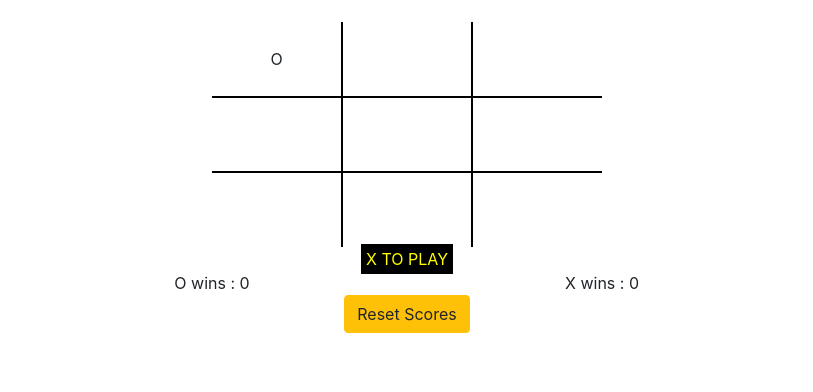
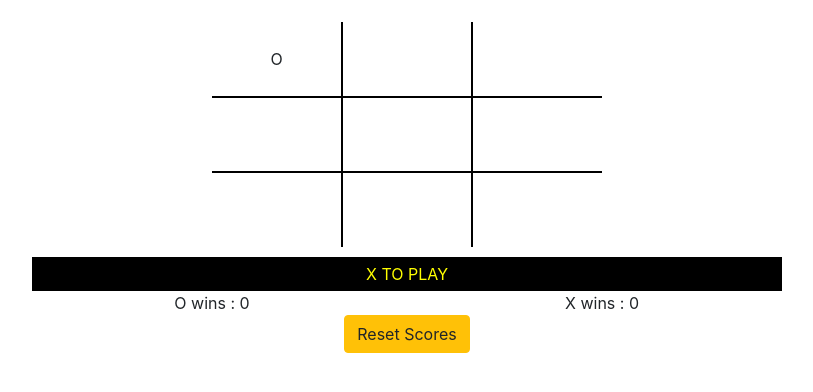
Before and after one commit to BackstagecrewIS/tictactoe, a plain HTML site: page index.html in a window 1280 px wide. Both pictures are taken after a click on the element 510 px from the left and 217 px from the top of the page. Shown: the part 158-550 px from the top of the page, without its empty margins (233-1046 px from the left). Drawn offline with nearby package versions, Linux system fonts and the light colour scheme; a web font is replaced by a local one.

Commit message:
Add gameOver functionn and messages

```diff
--- a/assets/js/game.js
+++ b/assets/js/game.js
@@ -2,24 +2,25 @@
 
 // ------- All possible winning combinations -------
 const wins = [
-    [1,2,3],
-    [4,5,6],
-    [7,8,9],
-    [1,4,7],
-    [2,5,8],
-    [3,6,9],
-    [1,5,9],
-    [3,5,7]
+  [1, 2, 3],
+  [4, 5, 6],
+  [7, 8, 9],
+  [1, 4, 7],
+  [2, 5, 8],
+  [3, 6, 9],
+  [1, 5, 9],
+  [3, 5, 7]
 ];
 
-let oWins = 0;          // Count of player O wins
-let xWins = 0;          // Count of player X wins
-let gamesPlayed = 0;    // Count of all games played
-let omoves = [];        // Define empty player O moves array
-let xmoves = [];        // Define empty player X moves array
-let playedMoves = [];   // Define empty moves array
-let gameOver = false;   // End of game check
-let playerTurn = "O";   // Set the player O to begin the first game
+let oWins = 0; // Count of player O wins
+let xWins = 0; // Count of player X wins
+let gamesPlayed = 0; // Count of all games played
+let omoves = []; // Define empty player O moves array
+let xmoves = []; // Define empty player X moves array
+let playedMoves = []; // Define empty moves array
+let gameOver = false; // End of game check
+let playerTurn = "O"; // Set the player O to begin the first game
+let playedSquare;
 
 // ---------------------------------------- New Game
 
@@ -46,8 +47,8 @@ function clearBoard() {
       square.innerHTML = "";
       square.style.color = "black";
       square.style.fontWeight = "400";
-    };
-  };
+  }
+}
 
 // ---------------------------------------- Empty move arrays
 
@@ -60,7 +61,7 @@ function emptyArrays() {
 // ---------------------------------------- Increment game counter
 
 function addGameCounter() {
-  gamesPlayed ++;
+  gamesPlayed++;
 }
 
 // ---------------------------------------- Display player turn
@@ -68,68 +69,89 @@ function addGameCounter() {
 function displayPlayerTurn(player) {
   let moveDisplay = document.getElementById('playerToPlay');
   if (!gameOver) {
-    moveDisplay.innerHTML=`${player} to play`;
+      moveDisplay.innerHTML = `${player} to play`;
   }
 
 }
 
-// ---------------------------------------- Player move
+// ---------------------------------------- Start Game
 
-document.addEventListener('DOMContentLoaded', function() {
+document.addEventListener('DOMContentLoaded', function () {
   displayPlayerTurn(playerTurn);
-  let squares = document.getElementsByClassName('square');
-  for (let square of squares) {
-    square.addEventListener("click", function() {
-    playedSquare = parseInt(square.id);
+  initialiseListeners();
 
-      if (playerTurn == "O") {
-        if (checkMove(playedSquare)) {
-          this.textContent = "O";
-          omoves.push(playedSquare);
-          checkForWin();
-        };
-      } else {
-        if (checkMove(playedSquare)) {
-          this.textContent = "X";
-          xmoves.push(playedSquare);
-          checkForWin();
-        };
-      };
-    });
-
-// ---------------------------------------- Highlight cursor
-
-          square.addEventListener("mouseover", function() {
-              this.style.backgroundColor = "pink";
-          })
-
-          square.addEventListener("mouseout", function() {
-              this.style.backgroundColor = "white";
-          })
-      };
 // ---------------------------------------- Button listeners
 
 let buttons = document.getElementsByClassName('control');
 for (let button of buttons) {
-          button.addEventListener("click", function() {
+  button.addEventListener("click", function () {
       if (this.getAttribute("data-type") === "new-game") {
           newGame();
       } else if (this.getAttribute("data-type") === "instructions") {
           $('#modal').modal('show');
       } else if (this.getAttribute("data-type") === "reset") {
           resetScores();
+      }
+  });
+}
+
+})
+
+
+// ----------------------------------------- Initialise Listeners
+
+function initialiseListeners() {
+  let squares = document.getElementsByClassName('square');
+  for (let square of squares) {
+      square.addEventListener("click", function () {
+          playedSquare = parseInt(square.id);
+          if (playerTurn == "O") {
+              if (checkMove(playedSquare)) {
+                  this.textContent = "O";
+                  omoves.push(playedSquare);
+                  checkForWin();
+              }
           } else {
-                  console.log("BUTTON ERROR");
-              };
+              if (checkMove(playedSquare)) {
+                  this.textContent = "X";
+                  xmoves.push(playedSquare);
+                  checkForWin();
+              }
+          }
+      });
+// ---------------------------------------- Highlight cursor
 
-          });
-      };
-});
+      square.addEventListener("mouseover", function () {
+          this.style.backgroundColor = "pink";
+      })
+      square.addEventListener("mouseout", function () {
+          this.style.backgroundColor = "white";
+      })
+  }
+}
+
+// ----------------------------------------- Remove Listeners
+
+function removeListeners() {
+  let squares = document.getElementsByClassName('square');
+  for (let square of squares) {
+      square.removeEventListener("click", function () {})
+
+      // ---------------------------------------- Remove  Cursor Highlight
+
+      square.addEventListener("mouseover", function () {
+          this.style.backgroundColor = "white";
+      })
+      square.addEventListener("mouseout", function () {
+          this.style.backgroundColor = "white";
+      })
+  }
+}
 
 // ---------------------------------------- Check for valid move
 
 function checkMove(move) {
-  if (!playedMoves.includes(move)) {
+  if (!playedMoves.includes(move) && !gameOver) {
       addPlayedMove(move);
       return true;
   } else {
@@ -151,23 +173,16 @@ function checkForWin() {
           let winningLine = win;
           displayWinningLine(winningLine);
           addOWin();
-
           gameOver = true;
-
           gameEnd("O wins");
       }
-
       if (checkSubset(xmoves, win)) {
           let winningLine = win;
           displayWinningLine(winningLine);
           addXWin();
-
           gameOver = true;
-
           gameEnd("X wins");
       }
-
-
   }
   checkForDraw();
   changePlayerTurn();
@@ -175,12 +190,8 @@ function checkForWin() {
 
 // ---------------------------------------- Check for Draw
 function checkForDraw() {
-  console.log("Game Over? : ", gameOver);
-  console.log("MOVES: ", playedMoves.length);
   if (!gameOver && playedMoves.length == 9) {
-
       gameOver = true;
-
       gameEnd("It's a draw");
   }
 }
@@ -188,7 +199,7 @@ function checkForDraw() {
 
 // ---------------------------------------- Check moves against winning combinations
 
-function checkSubset (movesArray, winsArray) {
+function checkSubset(movesArray, winsArray) {
   return winsArray.every((element) => {
       return movesArray.includes(element)
   })
@@ -217,12 +228,12 @@ function displayWinningLine(line) {
 // ---------------------------------------- Add to winner total
 
 function addOWin() {
-  oWins ++;
+  oWins++;
   document.getElementById("o-wins").innerText = "O wins: " + oWins;
 }
 
 function addXWin() {
-  xWins ++;
+  xWins++;
   document.getElementById("x-wins").innerText = "X wins: " + xWins;
 }
 
@@ -230,15 +241,16 @@ function addXWin() {
 
 function displayWinTotals() {
   let oTotal = document.getElementById('o-wins');
-  oTotal.innerHTML=`O wins : ${oWins} `;
+  oTotal.innerHTML = `O wins : ${oWins} `;
   let xTotal = document.getElementById('x-wins');
-  xTotal.innerHTML=`X wins : ${xWins} `;
+  xTotal.innerHTML = `X wins : ${xWins} `;
 }
 
 // ---------------------------------------- Game end messages
 
 function gameEnd(result) {
   let message = document.getElementById('playerToPlay');
+  removeListeners();
   message.innerHTML = result;
 }
 
--- a/index.html
+++ b/index.html
@@ -54,7 +54,7 @@
     <div class="container" id="bottom-button">
         <div class="row text-center">
           <div class="col-12">
-            <span id="playerToPlay"></span>
+            <div id="playerToPlay"></div>
           </div>
         </div>
     </div>
```
Lines whose indentation alone changed are shown as unchanged.
